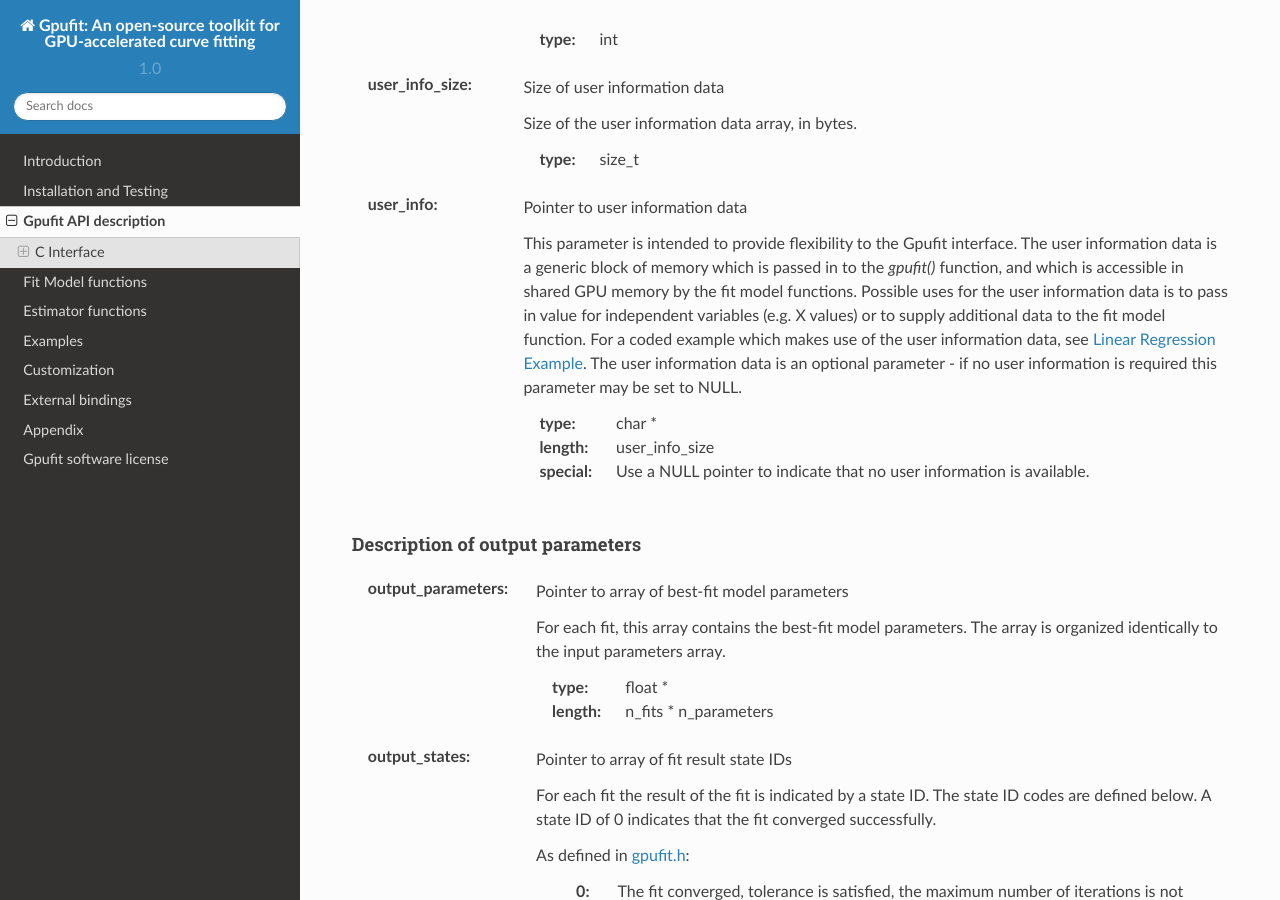
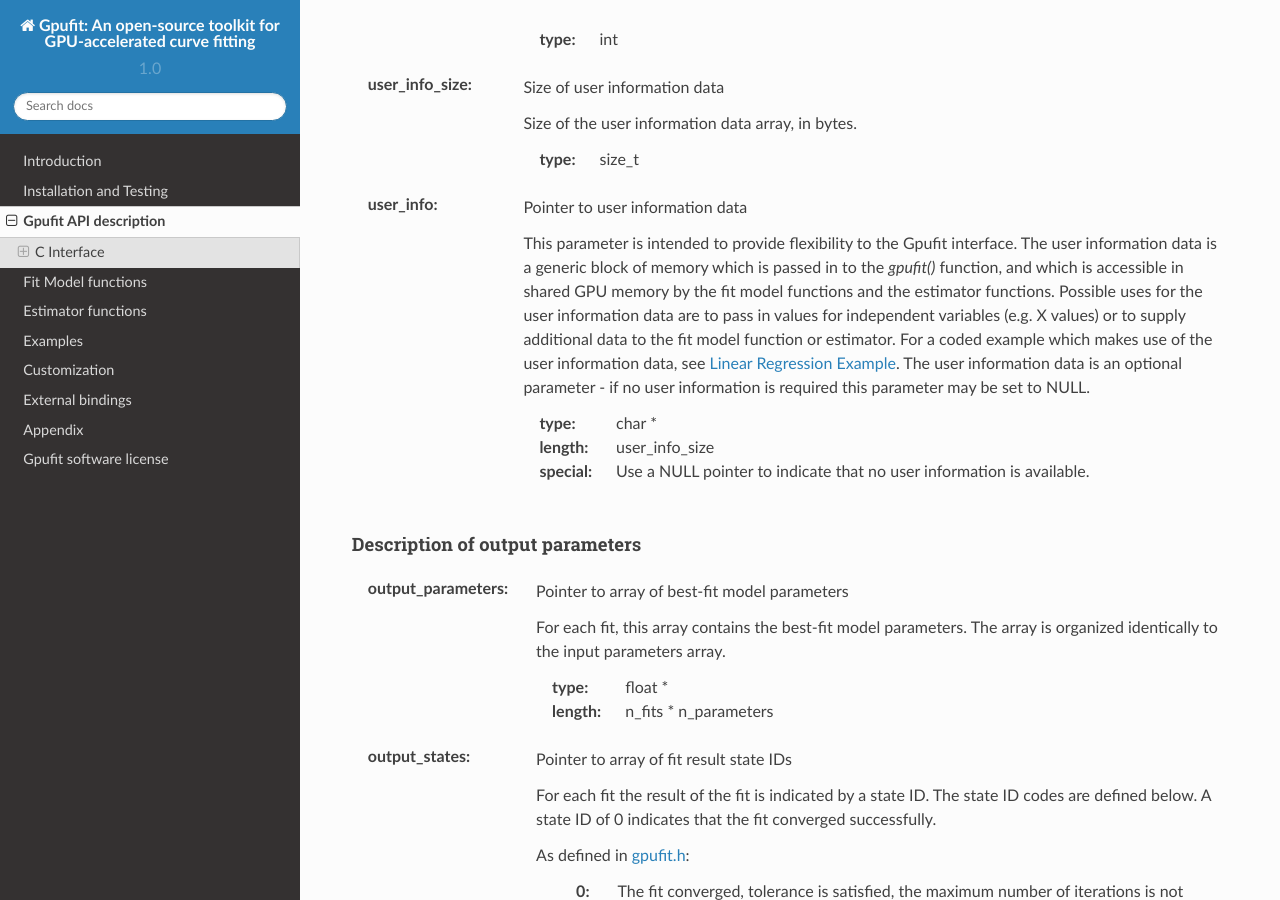
Before and after one commit to gpufit/Gpufit, a Sphinx documentation site: the page built from docs/gpufit_api.rst, in a window 1280 px wide and 900 px high, scrolled down 3619 px. Built offline with Sphinx 7.4.7 and the Read the Docs theme 2.0.0, drawn with Linux system fonts in a browser that asks for light colours.

Commit message:
updated documentation for user_info parameter

```diff
--- a/docs/gpufit_api.rst
+++ b/docs/gpufit_api.rst
@@ -184,10 +184,10 @@
 
     This parameter is intended to provide flexibility to the Gpufit interface. The user information data is a generic
     block of memory which is passed in to the *gpufit()* function, and which is accessible in shared GPU memory by the
-    fit model functions. Possible uses for the user information data is to pass in value for independent variables
-    (e.g. X values) or to supply additional data to the fit model function. For a coded example which makes use of
-    the user information data, see :ref:`linear-regression-example`. The user information data is an optional parameter
-    - if no user information is required this parameter may be set to NULL.
+    fit model functions and the estimator functions. Possible uses for the user information data are to pass in values
+    for independent variables (e.g. X values) or to supply additional data to the fit model function or estimator. For
+    a coded example which makes use of the user information data, see :ref:`linear-regression-example`. The user
+    information data is an optional parameter - if no user information is required this parameter may be set to NULL.
 
     :type: char *
     :length: user_info_size
```
